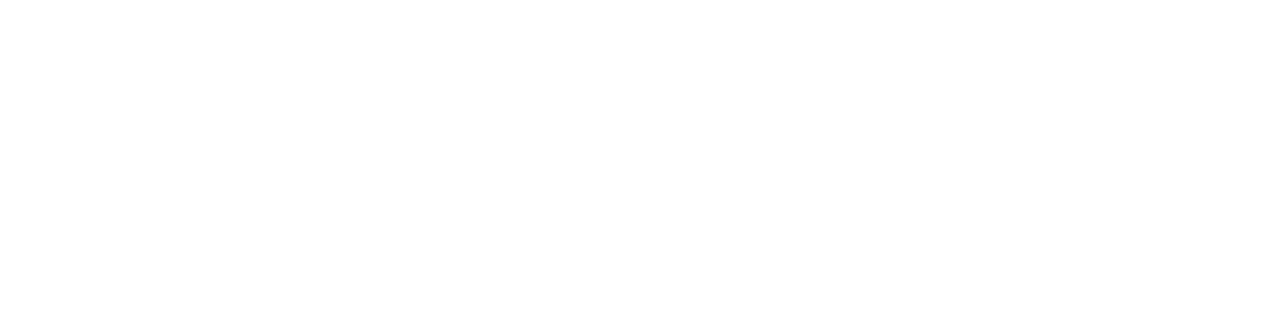
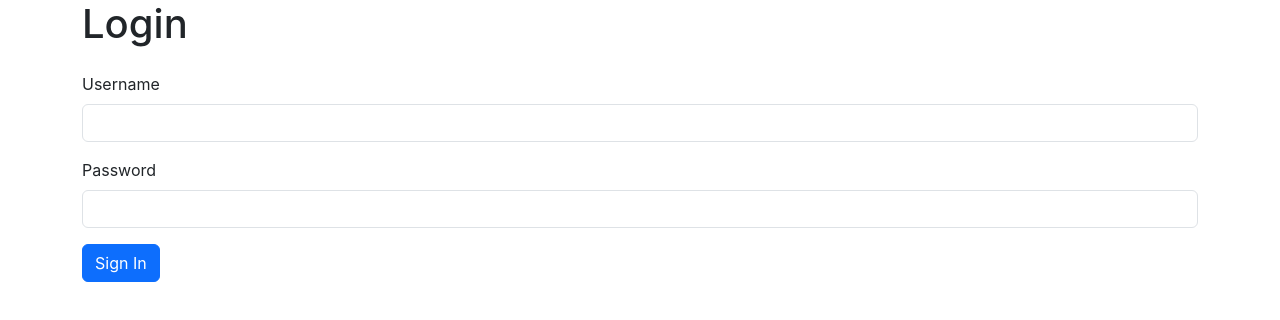
Before and after one commit to Sree1710/gym-app-frontend, a React (Create React App) app: page / in a window 1280 px wide. Before the commit this address had no page. Shown: the top 320 px of the page. Built offline with nearby package versions, Linux system fonts and the light colour scheme.

Commit message:
Login component completed

```diff
--- a/src/App.js
+++ b/src/App.js
@@ -4,6 +4,7 @@
 import ViewClient from './Components/ViewClient';
 import SearchClient from './Components/SearchClient';
 import DeleteClient from './Components/DeleteClient';
+import Login from './Components/Login';
 
 
 function App() {
@@ -11,6 +12,7 @@
     <div>
     <BrowserRouter>
     <Routes>
+      <Route path="/" exact element={<Login/>} />
       <Route path="/addg" exact element={<AddClient/>} />
       <Route path="/viewg" exact element={<ViewClient/>} />
       <Route path="/searchg" exact element={<SearchClient/>}/>
--- a/src/Components/Login.jsx
+++ b/src/Components/Login.jsx
@@ -1,8 +1,52 @@
-import React from 'react'
+import React, { useState } from 'react'
+import { useNavigate } from 'react-router'
 
 const Login = () => {
+    const [inputField,setInputField]=useState(
+        {username:"",password:""}
+    )
+
+    const navigate=useNavigate()
+
+    const inputHandler=(event)=>{
+        setInputField({...inputField,[event.target.name]:event.target.value})
+    }
+
+    const readValue=()=>{
+        console.log(inputField)
+        if (inputField.username=="admin" && inputField.password=="12345") {
+            navigate("/addg")
+        } else {
+            alert("Invalid Credentials")
+        }
+    }
+
+
   return (
-    <div>Login</div>
+    <div>
+        <div className="container">
+            <div className="row">
+                <div className="col col-12 col-sm-12 col-md-12 col-lg-12 col-xl-12 col-xxl-12">
+                    <div className="row g-3">
+                        <div className="col col-12 col-sm-12 col-md-12 col-lg-12 col-xl-12 col-xxl-12">
+                            <h1>Login</h1>
+                        </div>
+                        <div className="col col-12 col-sm-12 col-md-12 col-lg-12 col-xl-12 col-xxl-12">
+                            <label htmlFor="" className="form-label">Username</label>
+                            <input onChange={inputHandler} type="text" className="form-control" name="username" value={inputField.username} />
+                        </div>
+                        <div className="col col-12 col-sm-12 col-md-12 col-lg-12 col-xl-12 col-xxl-12">
+                            <label htmlFor="" className="form-label">Password</label>
+                            <input onChange={inputHandler} type="password" name="password" id="" className="form-control" value={inputField.password} />
+                        </div>
+                        <div className="col col-12 col-sm-12 col-md-12 col-lg-12 col-xl-12 col-xxl-12">
+                            <button onClick={readValue} className="btn btn-primary">Sign In</button>
+                        </div>
+                    </div>
+                </div>
+            </div>
+        </div>
+    </div>
   )
 }
 
```
